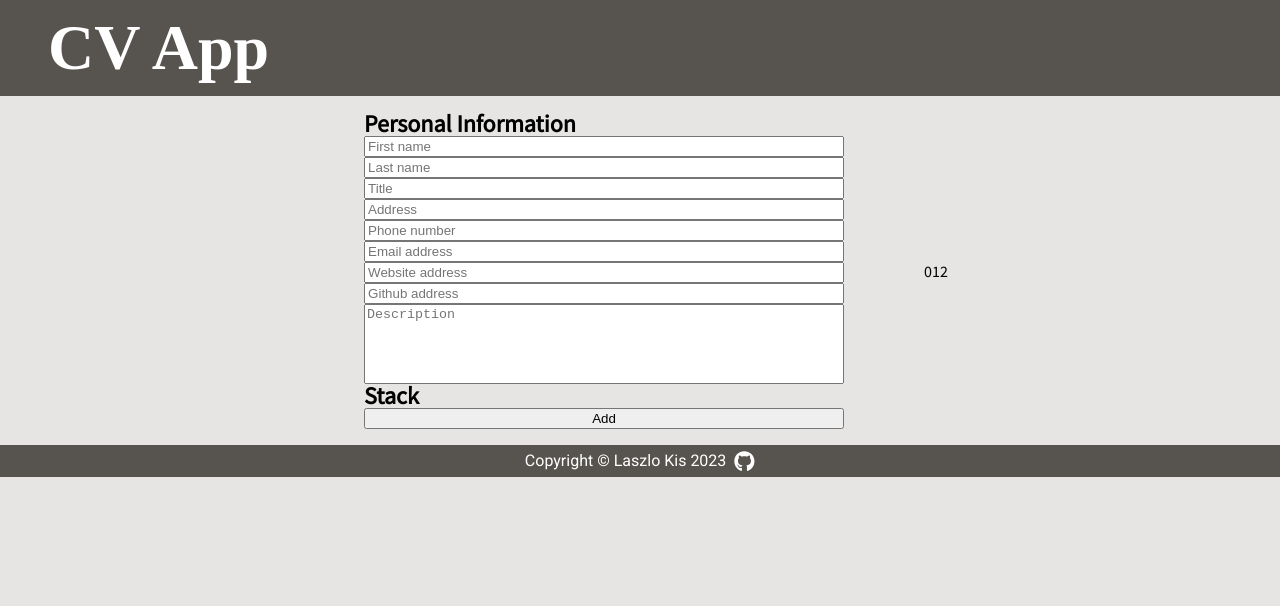
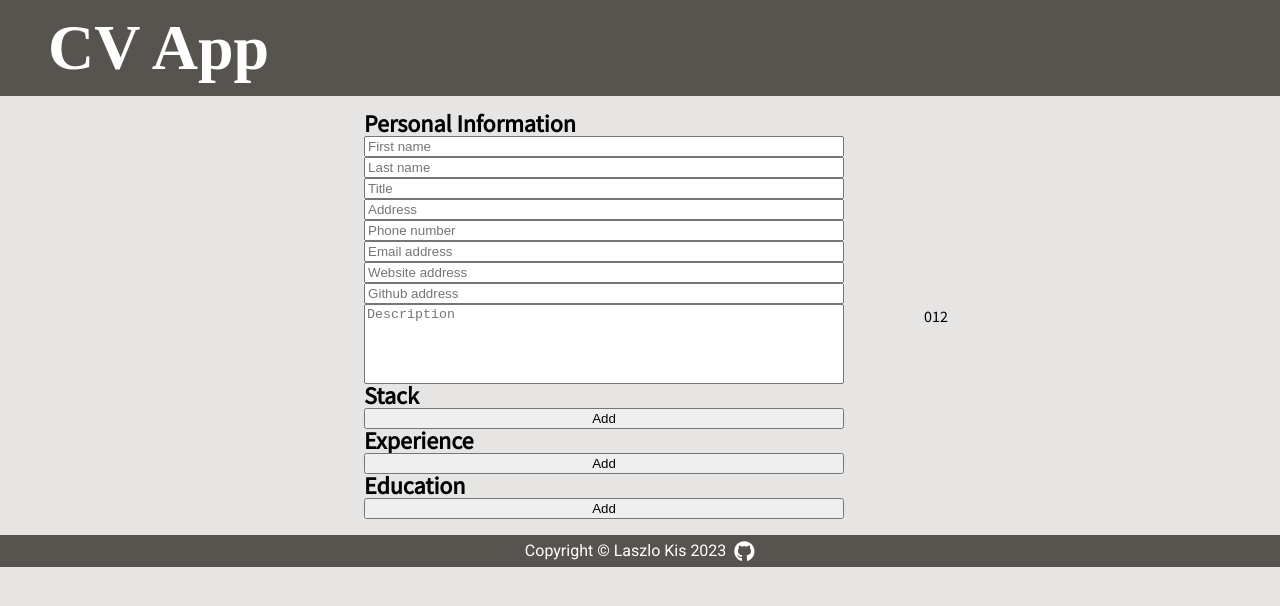
Before and after one commit to ev0clu/cv-application, a React (Create React App) app: page / in a window 1280 px wide. Shown: the top 606 px of the page. Built offline with nearby package versions, Linux system fonts and the light colour scheme; a web font is replaced by a local one.

Commit message:
Form layout and event handling are done

```diff
--- a/src/App.js
+++ b/src/App.js
@@ -10,51 +10,136 @@ class App extends Component {
     constructor(prop) {
         super(prop);
         this.state = {
-            stack: {
-                text: '',
-                id: uniqid()
-            },
-            stacks: []
+            form: {
+                firstName: '',
+                lastName: '',
+                title: '',
+                address: '',
+                phone: '',
+                email: '',
+                website: '',
+                github: '',
+                description: '',
+                stack: [],
+                experience: [],
+                education: []
+            }
         };
     }
 
     handleChange = (e) => {
+        const personal = [this.state.form];
+        const stack = [...this.state.form.stack];
+        const experience = [...this.state.form.experience];
+        const education = [...this.state.form.education];
+
+        const i = e.target.parentNode.getAttribute('data-index');
+        const name = e.target.name;
+
+        if (e.target.parentNode.classList.contains('personal')) {
+            personal[`${name}`] = e.target.value;
+        }
+
+        if (e.target.parentNode.parentNode.classList.contains('stack')) {
+            stack[i][`${name}`] = e.target.value;
+        }
+
+        if (e.target.parentNode.parentNode.classList.contains('experience')) {
+            experience[i][`${name}`] = e.target.value;
+        }
+
+        if (e.target.parentNode.parentNode.classList.contains('education')) {
+            education[i][`${name}`] = e.target.value;
+        }
+
         this.setState({
-            stack: {
-                text: e.target.value,
-                id: this.state.stack.id
+            form: {
+                personal,
+                stack,
+                experience,
+                education
             }
         });
     };
 
     handleAddClick = (e) => {
         e.preventDefault();
+
+        const stack = [...this.state.form.stack];
+        const experience = [...this.state.form.experience];
+        const education = [...this.state.form.education];
+
+        if (e.target.parentNode.classList.contains('stack')) {
+            stack.push({ stack: '', id: uniqid() });
+        }
+
+        if (e.target.parentNode.classList.contains('experience')) {
+            experience.push({
+                position: '',
+                company: '',
+                city: '',
+                from: '',
+                to: '',
+                id: uniqid()
+            });
+        }
+
+        if (e.target.parentNode.classList.contains('education')) {
+            education.push({
+                university: '',
+                location: '',
+                degree: '',
+                from: '',
+                to: '',
+                id: uniqid()
+            });
+        }
+
         this.setState({
-            stacks: this.state.stacks.concat(this.state.stack),
-            stack: {
-                text: '',
-                id: uniqid()
+            form: {
+                stack,
+                experience,
+                education
             }
         });
     };
 
     handleDeleteClick = (e) => {
         e.preventDefault();
+
+        const stack = [...this.state.form.stack];
+        const experience = [...this.state.form.experience];
+        const education = [...this.state.form.education];
         const i = e.target.parentNode.getAttribute('data-index');
-        const stacks = this.state.stacks.slice();
-        stacks.splice(i, 1);
+
+        if (e.target.parentNode.parentNode.classList.contains('stack')) {
+            stack.splice(i, 1);
+        }
+
+        if (e.target.parentNode.parentNode.classList.contains('experience')) {
+            experience.splice(i, 1);
+        }
+
+        if (e.target.parentNode.parentNode.classList.contains('education')) {
+            education.splice(i, 1);
+        }
+
         this.setState({
-            stacks: stacks
+            form: {
+                stack,
+                experience,
+                education
+            }
         });
     };
 
     render() {
-        const { stacks } = this.state;
+        const { form } = this.state;
         return (
             <div>
                 <Header />
                 <Main
-                    stacks={stacks}
+                    form={form}
                     handleChange={this.handleChange}
                     handleAddClick={this.handleAddClick}
                     handleDeleteClick={this.handleDeleteClick}
--- a/src/components/CVForm/CVForm.js
+++ b/src/components/CVForm/CVForm.js
@@ -8,19 +8,29 @@ import Education from './Education';
 import '../../assets/styles/CVForm.css';
 
 const CVForm = (props) => {
-    const { stacks, handleChange, handleAddClick, handleDeleteClick } = props;
+    const { form, handleChange, handleAddClick, handleDeleteClick } = props;
 
     return (
         <form className="form">
-            <Personal />
+            <Personal personal={form} handleChange={handleChange} />
             <Stack
-                stacks={stacks}
+                stacks={form.stack}
                 handleChange={handleChange}
                 handleAddClick={handleAddClick}
                 handleDeleteClick={handleDeleteClick}
             />
-            {/* <Experience />*/}
-            {/*<Education />*/}
+            <Experience
+                experiences={form.experience}
+                handleChange={handleChange}
+                handleAddClick={handleAddClick}
+                handleDeleteClick={handleDeleteClick}
+            />
+            <Education
+                educations={form.education}
+                handleChange={handleChange}
+                handleAddClick={handleAddClick}
+                handleDeleteClick={handleDeleteClick}
+            />
         </form>
     );
 };
--- a/src/components/CVForm/Education.js
+++ b/src/components/CVForm/Education.js
@@ -1,17 +1,76 @@
 import React from 'react';
 import Input from '../Common/Input';
+import Button from '../Common/Button';
 
-const Education = () => {
-  return (
-    <div className="education">
-      <h1>Education</h1>
-      <Input className="input-university" type="text" name="university" placeholder="University" />
-      <Input className="input-location" type="text" name="location" placeholder="Location" />
-      <Input className="input-degree" type="text" name="degree" placeholder="Degree" />
-      <Input className="input-from" type="text" name="from" placeholder="From" />
-      <Input className="input-to" type="tel" name="to" placeholder="To" />
-    </div>
-  );
+const Education = (props) => {
+    const { educations, handleChange, handleAddClick, handleDeleteClick } =
+        props;
+
+    return (
+        <div className="education">
+            <h1>Education</h1>
+            {educations.map((education, index) => {
+                return (
+                    <div
+                        key={education.id}
+                        className="education-group"
+                        data-index={index}
+                    >
+                        <Input
+                            className="input-university"
+                            type="text"
+                            name="university"
+                            placeholder="University"
+                            value={education.university}
+                            handleChange={handleChange}
+                        />
+                        <Input
+                            className="input-location"
+                            type="text"
+                            name="location"
+                            placeholder="Location"
+                            value={education.location}
+                            handleChange={handleChange}
+                        />
+                        <Input
+                            className="input-degree"
+                            type="text"
+                            name="degree"
+                            placeholder="Degree"
+                            value={education.degree}
+                            handleChange={handleChange}
+                        />
+                        <Input
+                            className="input-from"
+                            type="text"
+                            name="from"
+                            placeholder="From"
+                            value={education.from}
+                            handleChange={handleChange}
+                        />
+                        <Input
+                            className="input-to"
+                            type="tel"
+                            name="to"
+                            placeholder="To"
+                            value={education.to}
+                            handleChange={handleChange}
+                        />
+                        <Button
+                            className="btn-experience-delete"
+                            text="Delete"
+                            handleClick={handleDeleteClick}
+                        />
+                    </div>
+                );
+            })}
+            <Button
+                className="btn-experience-add"
+                text="Add"
+                handleClick={handleAddClick}
+            />
+        </div>
+    );
 };
 
 export default Education;
--- a/src/components/CVForm/Experience.js
+++ b/src/components/CVForm/Experience.js
@@ -1,39 +1,73 @@
 import React from 'react';
 import Input from '../Common/Input';
+import Button from '../Common/Button';
 
-const Experience = () => {
+const Experience = (props) => {
+    const { experiences, handleChange, handleAddClick, handleDeleteClick } =
+        props;
+
     return (
         <div className="experience">
             <h1>Experience</h1>
+            {experiences.map((experience, index) => {
+                return (
+                    <div
+                        key={experience.id}
+                        className="experience-group"
+                        data-index={index}
+                    >
                         <Input
                             className="input-position"
                             type="text"
                             name="position"
                             placeholder="Position"
+                            value={experience.position}
+                            handleChange={handleChange}
                         />
                         <Input
                             className="input-company"
                             type="text"
                             name="company"
                             placeholder="Company"
+                            value={experience.company}
+                            handleChange={handleChange}
                         />
                         <Input
                             className="input-city"
                             type="text"
                             name="city"
                             placeholder="City"
+                            value={experience.city}
+                            handleChange={handleChange}
                         />
                         <Input
                             className="input-from"
                             type="text"
                             name="from"
                             placeholder="From"
+                            value={experience.from}
+                            handleChange={handleChange}
                         />
                         <Input
                             className="input-to"
                             type="tel"
                             name="to"
                             placeholder="To"
+                            value={experience.to}
+                            handleChange={handleChange}
+                        />
+                        <Button
+                            className="btn-experience-delete"
+                            text="Delete"
+                            handleClick={handleDeleteClick}
+                        />
+                    </div>
+                );
+            })}
+            <Button
+                className="btn-experience-add"
+                text="Add"
+                handleClick={handleAddClick}
             />
         </div>
     );
--- a/src/components/CVForm/Stack.js
+++ b/src/components/CVForm/Stack.js
@@ -8,10 +8,10 @@ const Stack = (props) => {
     return (
         <div className="stack">
             <h1>Stack</h1>
-            {stacks.map((stack, index) => {
+            {stacks.map((element, index) => {
                 return (
                     <div
-                        key={stack.id}
+                        key={element.id}
                         className="stack-group"
                         data-index={index}
                     >
@@ -20,7 +20,7 @@ const Stack = (props) => {
                             type="text"
                             name="stack"
                             placeholder="Stack"
-                            value={stack.text}
+                            value={element.stack}
                             handleChange={handleChange}
                         />
                         <Button
--- a/src/components/Main.js
+++ b/src/components/Main.js
@@ -5,11 +5,11 @@ import CVPreview from './CVPreview/CVPreview';
 import '../assets/styles/Main.css';
 
 const Main = (props) => {
-    const { stacks, handleChange, handleAddClick, handleDeleteClick } = props;
+    const { form, handleChange, handleAddClick, handleDeleteClick } = props;
     return (
         <main className="main">
             <CVForm
-                stacks={stacks}
+                form={form}
                 handleChange={handleChange}
                 handleAddClick={handleAddClick}
                 handleDeleteClick={handleDeleteClick}
```
Also changed, not shown: src/components/CVForm/Personal.js (+24 -4 lines). Lines whose indentation alone changed are shown as unchanged.
